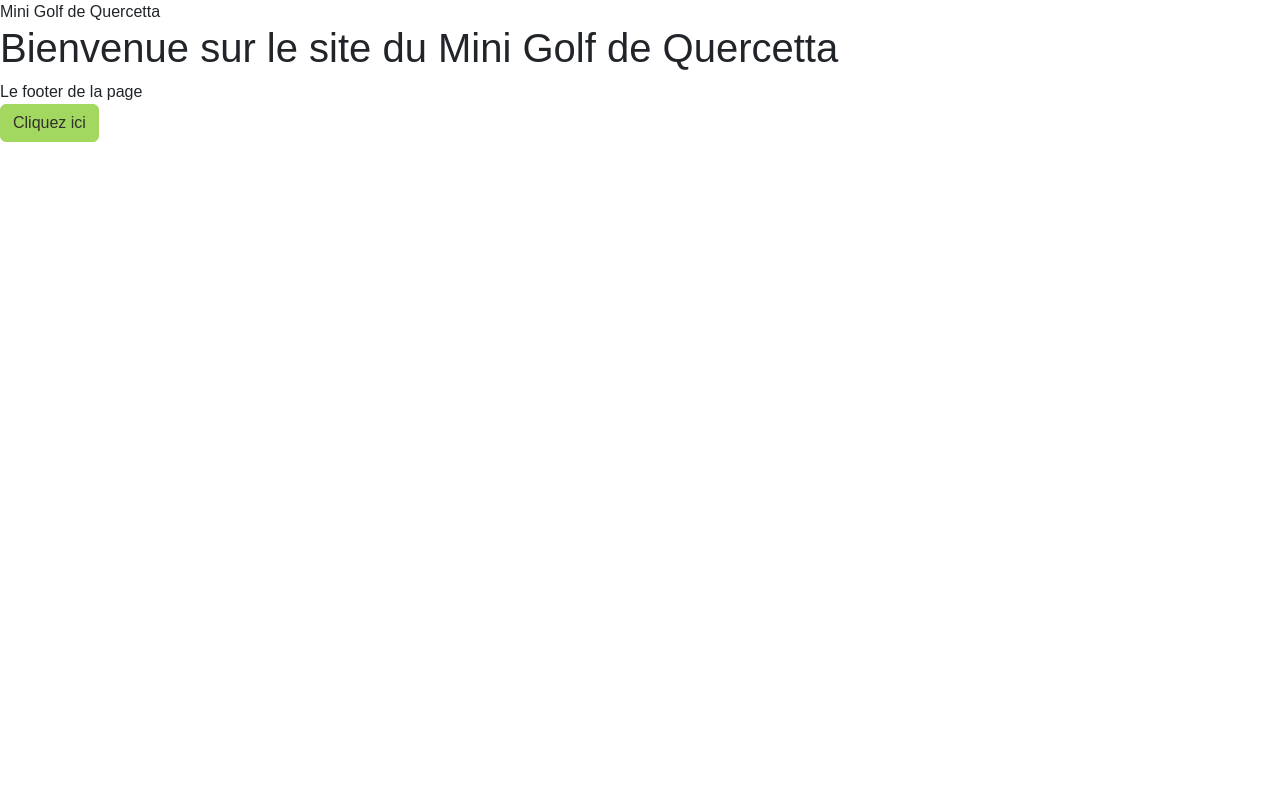
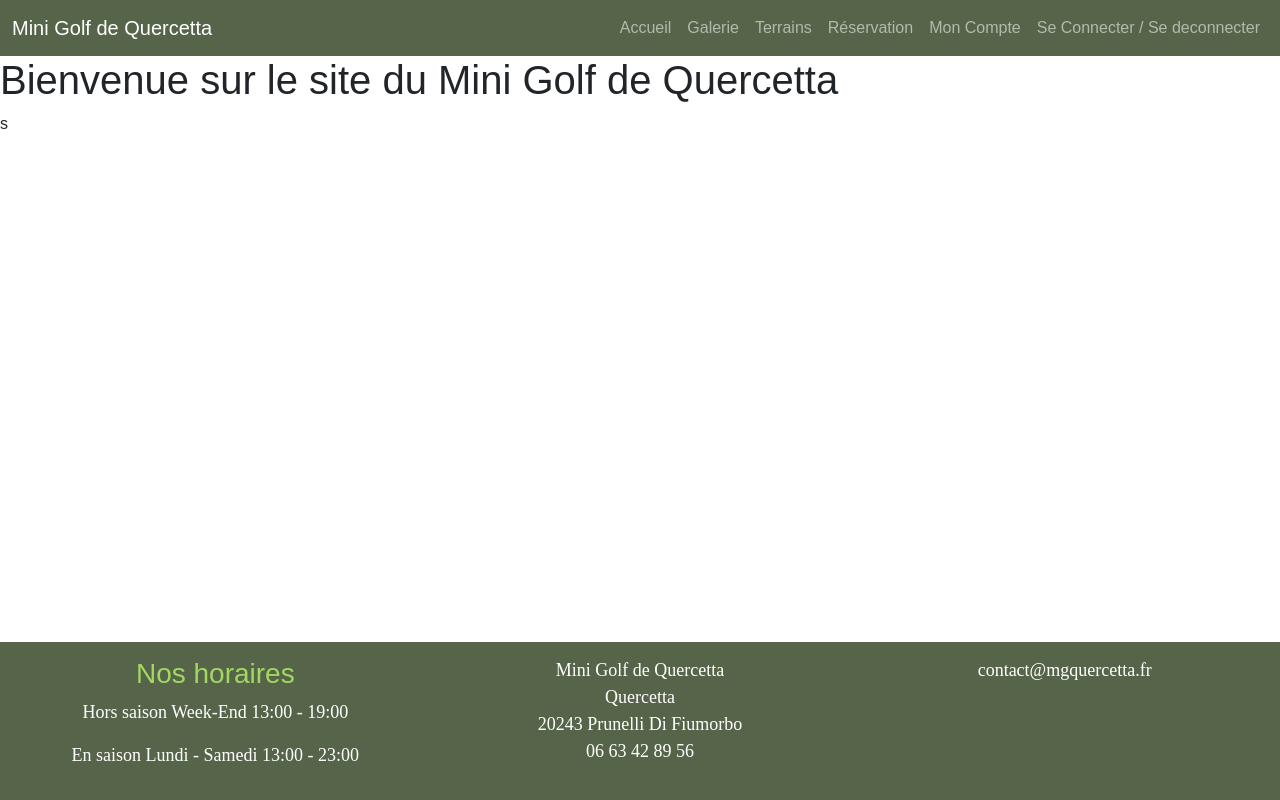
Before and after one commit to KevLan2A/MiniGolfFront, a website with bundled scripts: page index.html in a window 1280 px wide. Built offline with nearby package versions, Linux system fonts and the light colour scheme; files whose address does not match are found by name; a web font is replaced by a local one.

Commit message:
Add Footer & Header

```diff
--- a/index.html
+++ b/index.html
@@ -12,18 +12,68 @@
 </head>
 <body>
 
-    <header> Mini Golf de Quercetta</header>
+    <header>
+        <nav class="navbar navbar-expand-lg bg-dark" data-bs-theme="dark">
+            <div class="container-fluid">
+              <a class="navbar-brand" href="/">Mini Golf de Quercetta</a>
+              <button class="navbar-toggler" type="button" data-bs-toggle="collapse" data-bs-target="#navbarNav" aria-controls="navbarNav" aria-expanded="false" aria-label="Toggle navigation">
+                <span class="navbar-toggler-icon"></span>
+              </button>
+              <div class="collapse navbar-collapse" id="navbarNav">
+                <ul class="navbar-nav ms-auto">
+                  <li class="nav-item">
+                    <a class="nav-link" href="/">Accueil</a>
+                  </li>
+                  <li class="nav-item">
+                    <a class="nav-link" href="#">Galerie</a>
+                  </li>
+                  <li class="nav-item ">
+                    <a class="nav-link" href="#">Terrains</a>
+                  </li>
+                </li>
+                <li class="nav-item">
+                  <a class="nav-link" href="#">Réservation</a>
+                </li>
+                </li>
+                <li class="nav-item">
+                 <a class="nav-link" href="#">Mon Compte</a>
+                </li>
+                <li class="nav-item">
+                <a class="nav-link" href="#">Se Connecter / Se deconnecter</a>
+                </li>
+                </ul>
+              </div>
+            </div>
+          </nav>
+    </header>
 
 
     <main id="main-page">
             <!-- Le contenu de la page sera ici-->
     </main>
 
-    <footer> Le footer de la page </footer>
+    <footer class="bg-dark text-white text-center footer">
+      <div class="row">
+        <div class="col-12 col-lg-4">
+         <h3 class="text-primary">Nos horaires</h3>
+         <p>Hors saison Week-End 13:00 - 19:00</p>
+         <p>En saison Lundi - Samedi 13:00 - 23:00</p>
+        </div>
+        <div class="col-6 col-lg-4">
+          <p>Mini Golf de Quercetta <br>
+              Quercetta<br>
+              20243 Prunelli Di Fiumorbo<br>
+              06 63 42 89 56
+          </p>
+        </div>
+        <div class="col-6 col-lg-4">
+          <p>contact@mgquercetta.fr</p>
+        </div>
+      </div>
+    </footer>
 
 
     <script type="module" src="Router/router.js"></script>
-    <button class="btn btn-primary">Cliquez ici</button>
     <script src="node_modules/bootstrap/dist/js/bootstrap.bundle.min.js"></script>
 </body>
 </html>
--- a/pages/home.html
+++ b/pages/home.html
@@ -1 +1,2 @@
 <h1>Bienvenue sur le site du Mini Golf de Quercetta</h1>
+s
--- a/scss/main.scss
+++ b/scss/main.scss
@@ -1,2 +1,23 @@
 @import url("/node_modules/bootstrap-icons/font/bootstrap-icons.css");
 @import 'custom';
+
+html {
+    position: relative;
+    min-height: 100%;
+}
+
+main {
+    margin-bottom: 250px;
+}
+
+p {
+    font-family: $font-family-serif;
+    font-size: 18PX;
+}
+
+footer.footer {
+    padding: 15px;
+    position: absolute;
+    bottom: 0;
+    width: 100%;
+}
```
Also changed, not shown: scss/main.css, 1 other file.
